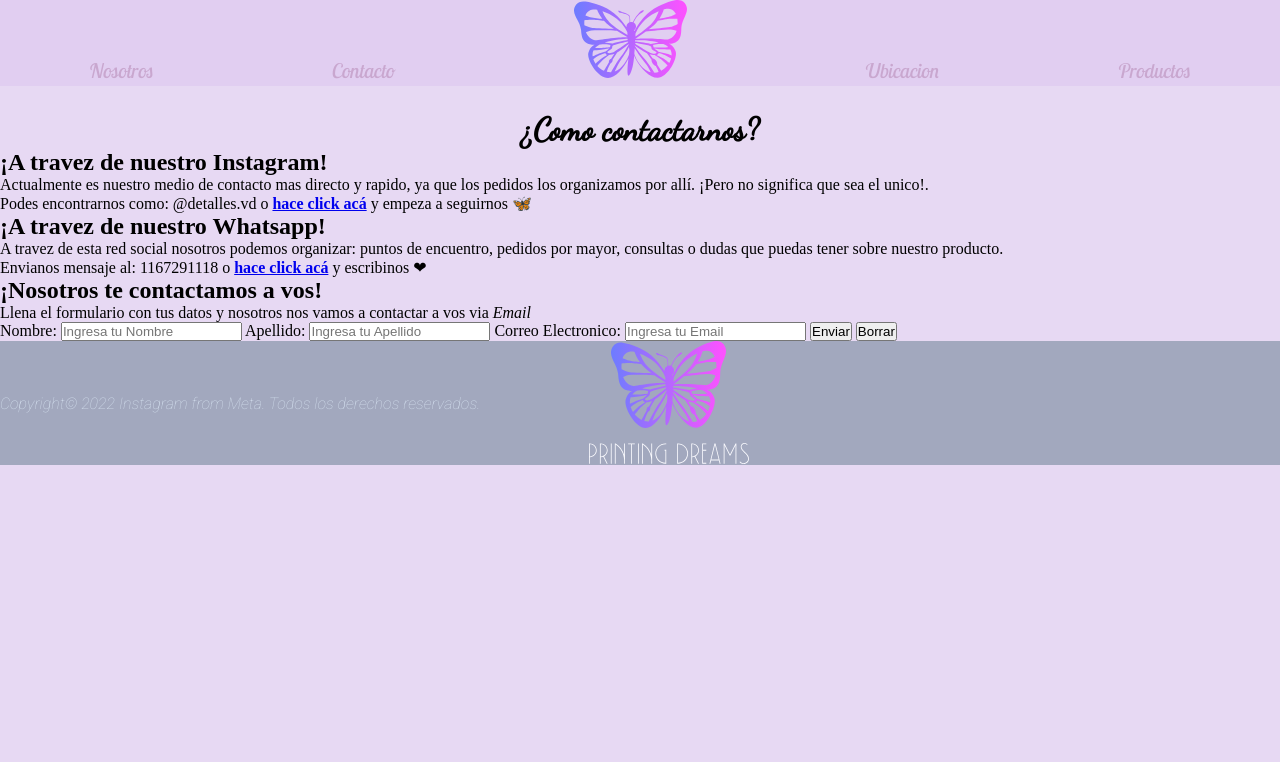
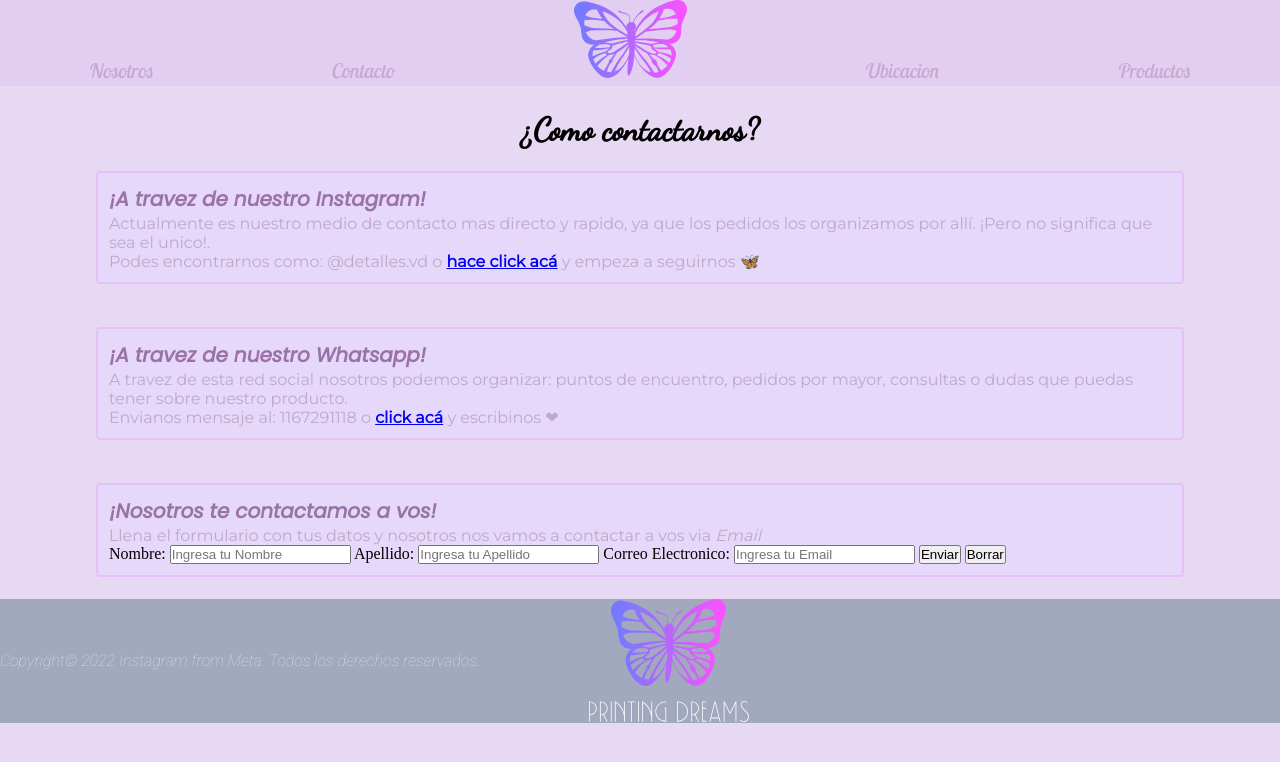
Before and after one commit to Uniconio/Proyecto_DetallesVD, a plain HTML site: page pages/contacto.html in a window 1280 px wide. Drawn offline with Linux system fonts and the light colour scheme; a web font is replaced by a local one.

Commit message:
ccorreccion de estetica de la pagina

```diff
--- a/css/contacto.css
+++ b/css/contacto.css
@@ -1,13 +1,14 @@
 
 /* Fonts */
 @import url('https://fonts.googleapis.com/css2?family=Overpass:wght@100&display=swap');
-@import url('https://fonts.googleapis.com/css2?family=Montserrat:wght@100&display=swap');
+@import url('https://fonts.googleapis.com/css2?family=Montserrat&display=swap');
 @import url('https://fonts.googleapis.com/css2?family=Koulen&display=swap');
 @import url('https://fonts.googleapis.com/css2?family=Josefin+Sans:ital,wght@1,200&display=swap');
 @import url('https://fonts.googleapis.com/css2?family=Roboto:ital,wght@1,100&display=swap');
 @import url('https://fonts.googleapis.com/css2?family=Lobster+Two:ital@1&display=swap');
 @import url('https://fonts.googleapis.com/css2?family=Dancing+Script:wght@500&display=swap');
 @import url('https://fonts.googleapis.com/css2?family=Bebas+Neue&display=swap');
+@import url('https://fonts.googleapis.com/css2?family=Poppins:ital@1&display=swap');
 /* Fonts */
 
 *{
@@ -64,7 +65,34 @@ h1{
     font-family: 'Dancing Script', cursive;
 }
 
+.contenedor{
+    width: 85%;
+    max-width: 1280px;
+    margin: 0 auto;
+    display: flex;
+    flex-direction: column;
+}
 
+.contenedor>article{
+    background-color: rgba(228, 217, 255, 0.588)/*rgba(68, 17, 134, 0.4)*/;
+    border: 2px solid rgba(236, 109, 236, 0.233);
+    border-radius: 4px;
+    margin-top: 2%;
+    margin-bottom: 2%;
+    padding: 1%;
+}
+
+article>h2 {
+    color: rgba(147, 105, 158, 0.918);
+    font-size: 20px;
+    font-family: 'Poppins', sans-serif;
+}
+
+.parrafo{
+    color: rgba(187, 165, 192, 0.918);
+    font-size: 16px;
+    font-family: 'Montserrat', sans-serif;
+}
 
 /* Footer estilos */
 
--- a/css/nosotros.css
+++ b/css/nosotros.css
@@ -61,6 +61,11 @@ body{
     background-color: #e7d9f3;
 }
 
+.contenedor{
+    width: 85%;
+    max-width: 1280px;
+    margin: 0 auto;
+}
 
 
 /* Footer estilos */
--- a/css/ubicacion.css
+++ b/css/ubicacion.css
@@ -61,6 +61,11 @@ body{
     background-color: #e7d9f3;
 }
 
+.contenedor{
+    width: 85%;
+    max-width: 1280px;
+    margin: 0 auto;
+}
 
 
 /* Footer estilos */
--- a/pages/contacto.html
+++ b/pages/contacto.html
@@ -27,29 +27,30 @@
     <!--TITULO-->
     <h1>¿Como contactarnos?</h1>
 
-    <section>
+    <section class="contenedor">
         <article>
             <h2>¡A travez de nuestro Instagram!</h2>
-                <p>Actualmente es nuestro medio de contacto mas directo y rapido, ya que los pedidos los organizamos por allí.
+                <p class="parrafo">Actualmente es nuestro medio de contacto mas directo y rapido, ya que los pedidos los organizamos por allí.
                     ¡Pero no significa que sea el unico!.</p>
 
-                <p>Podes encontrarnos como: @detalles.vd
+                <p class="parrafo">Podes encontrarnos como: @detalles.vd
                     o <a href="https://www.instagram.com/detalles.vd/"><b>hace click acá</b></a> y empeza a seguirnos 🦋
                 </p>
         </article>
 
         <article>
-            <h2>¡A travez de nuestro Whatsapp!</h2></article>
-                <p>A travez de esta red social nosotros podemos organizar: puntos de encuentro, pedidos por mayor, consultas o
+            <h2>¡A travez de nuestro Whatsapp!</h2>
+                <p class="parrafo">A travez de esta red social nosotros podemos organizar: puntos de encuentro, pedidos por mayor, consultas o
                     dudas que puedas tener sobre nuestro producto. </p>
 
-                <p>Envianos mensaje al: 1167291118
-                    o <a href="https://wa.me/+541167291118"><b>hace click acá</b></a> y escribinos ❤
+                <p class="parrafo">Envianos mensaje al: 1167291118
+                    o <a href="https://wa.me/+541167291118"><b>click acá</b></a> y escribinos ❤
                 </p>
+        </article>
 
         <article>
             <h2>¡Nosotros te contactamos a vos!</h2>
-                <p>Llena el formulario con tus datos y nosotros nos vamos a contactar a vos via <i>Email</i></p>
+                <p class="parrafo">Llena el formulario con tus datos y nosotros nos vamos a contactar a vos via <i>Email</i></p>
 
                 <div class="Formulario">
                     <form action="../Data/data.js" method="post">
```
Also changed, not shown: pages/nosotros.html (+1 -1 lines), pages/ubicacion.html (+1 -1 lines).
